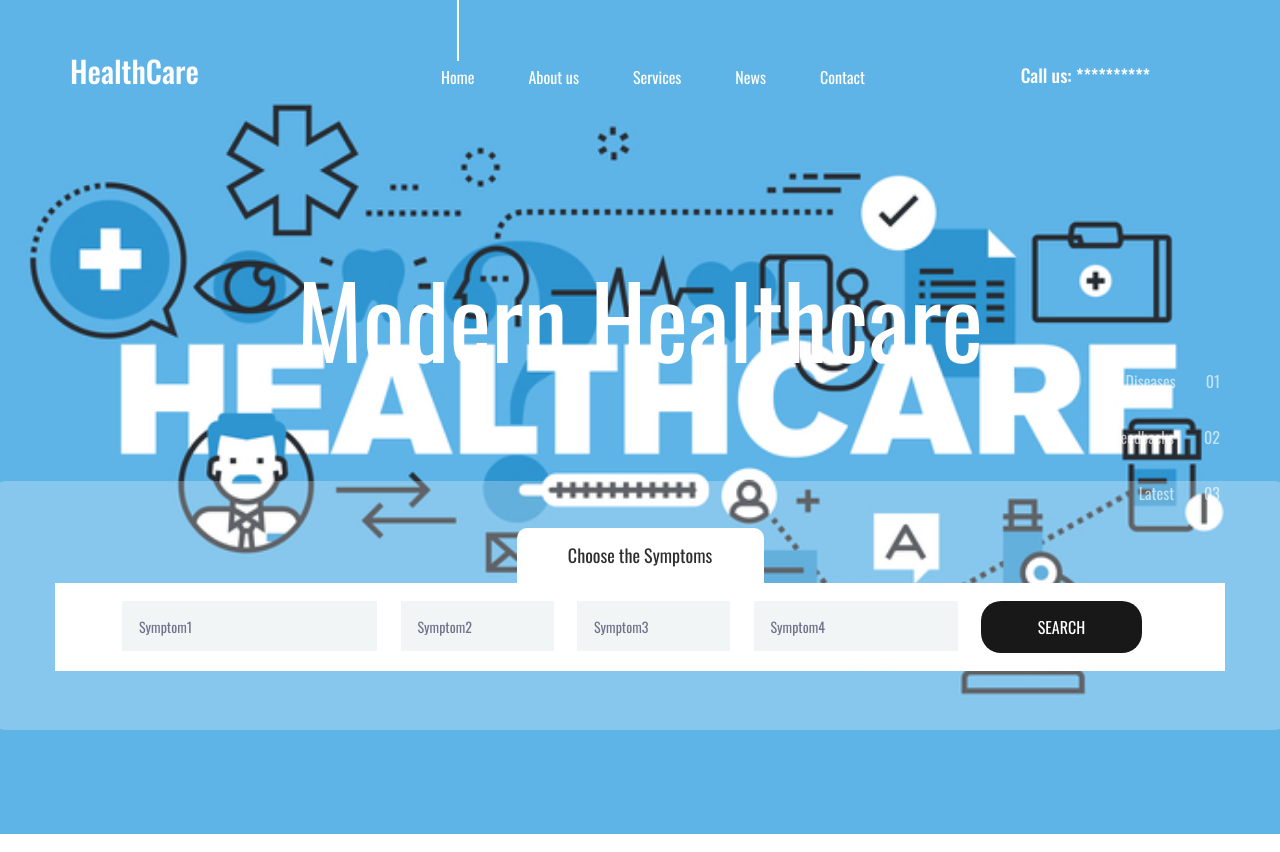
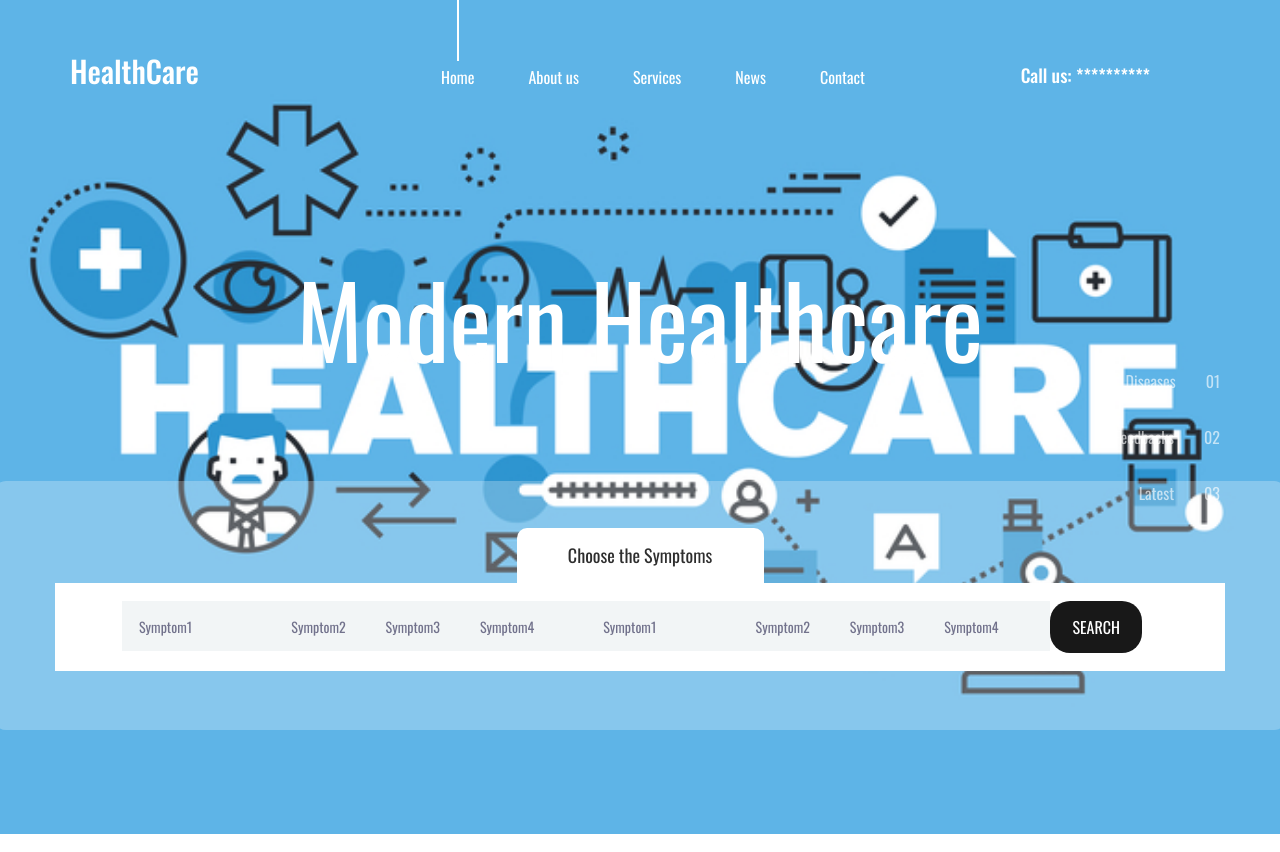
Before and after one commit to gitLeii/HealthCare, a Django app: page / in a window 1280 px wide. Shown: the top 852 px of the page. Run offline with Django 3.2, Linux system fonts and the light colour scheme; some libraries are stand-ins or nearby versions.

Commit message:
added input fields

```diff
--- a/templates/index.html
+++ b/templates/index.html
@@ -158,8 +158,29 @@
 										<option value="red">
 										<option value="yello">
 									</datalist>
+									<input type="text" class="search_input search_input_1"  placeholder="Symptom1" list="symptom1" required="required">
+									<datalist id="symptom1">
+										<option value="red">
+										<option value="yello">
+									</datalist>
+									<input type="text" class="search_input search_input_2" placeholder="Symptom2" list="symptom2" required="required">
+									<datalist id="symptom2">
+										<option value="red">
+										<option value="yello">
+									</datalist>
+									<input type="text" class="search_input search_input_3" placeholder="Symptom3" list="symptom3" required="required">
+									<datalist id="symptom3">
+										<option value="red">
+										<option value="yello">
+									</datalist>
+									<input type="text" class="search_input search_input_4" placeholder="Symptom4" list="symptom4" required="required">
+									<datalist id="symptom4">
+										<option value="red">
+										<option value="yello">
+									</datalist>
 									<button class="home_search_button">search</button>
 								</div>
+
 							</form>
 						</div>
 					</div>
```
